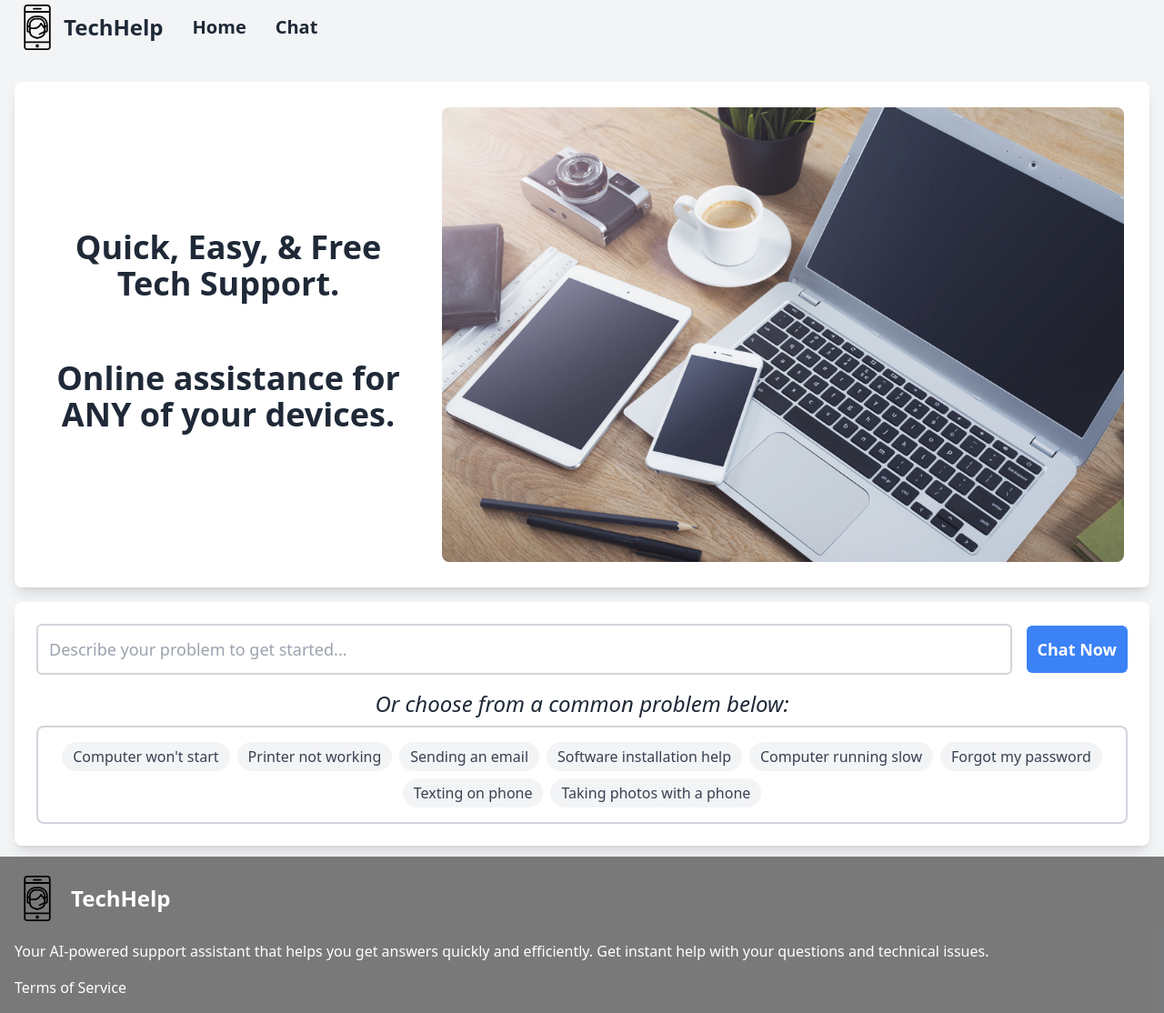
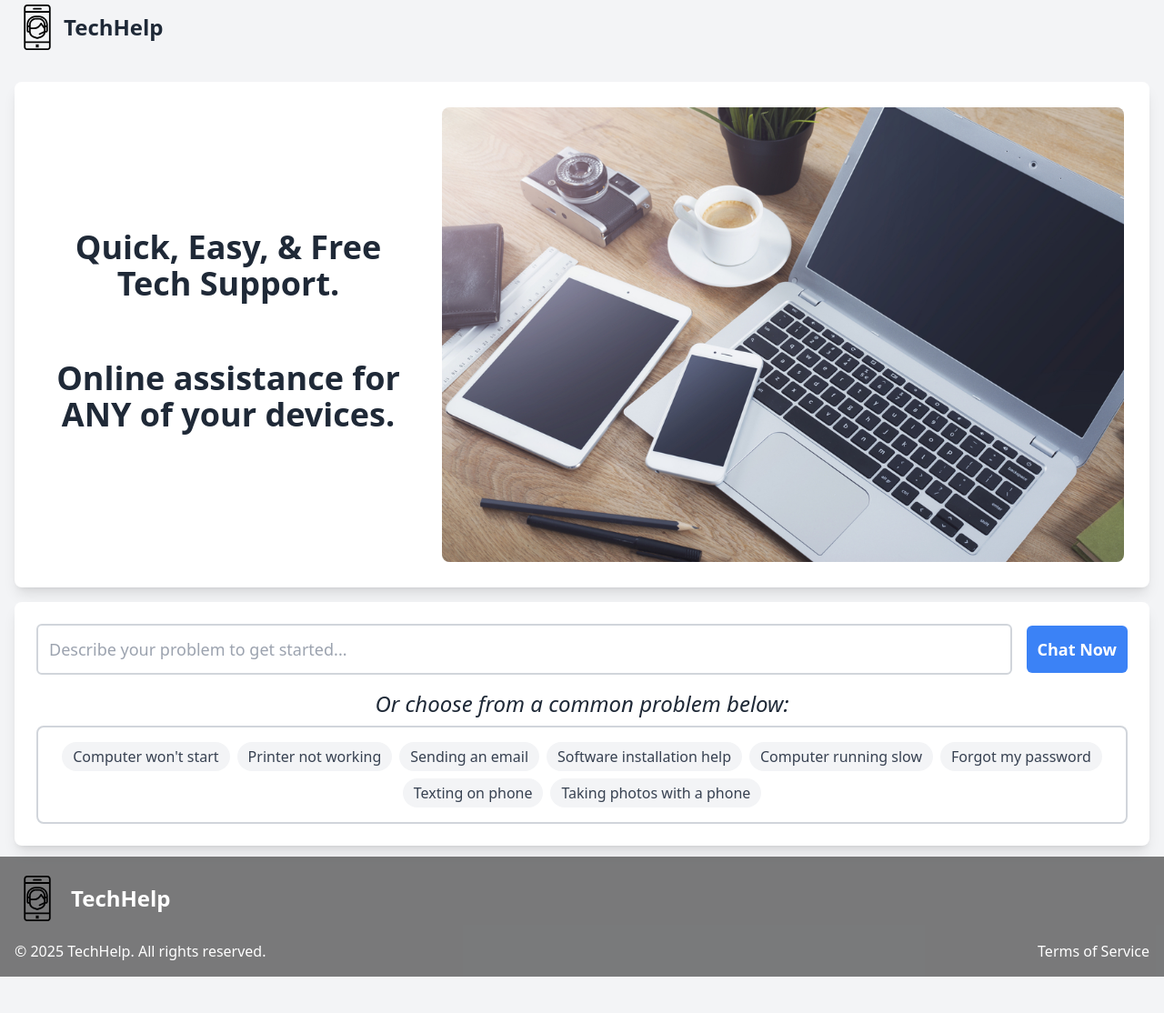
Before and after one commit to Dev-Harold/helpy-chatty, a Next.js app: page / in a window 1280 px wide. Shown: the whole page at 91% size. After the commit the page ends 1074 px from the top, so only its background shows below. Built offline with nearby package versions, Linux system fonts and the light colour scheme.

Commit message:
Fixed bunch of stuff

```diff
--- a/src/app/actions/AI.ts
+++ b/src/app/actions/AI.ts
@@ -87,6 +87,7 @@ async function chatSentReconnaissance(message: ChatMessage, state: State): Promi
       If you do not have enough information to provide a simple step-by-step solution to the user, you must set goToStepByStep to false.
       Never Repeat the same question to the user.
       Never ask the user technical questions that the average elderly person would not know the answer to.
+
       Here is the conversation history:
       MESSAGE HISTORY:
       ${messagesHistoryAsString}
@@ -298,7 +299,7 @@ async function chatSentStepByStep(message: ChatMessage, state: State) {
       },
       stepGuide: {
         steps: (jsonResponse.content[0] as ToolResponse).input.steps || [],
-        currentStep: 0,
+        currentStep: 1,
       }
     }
   return {success:true, state: newState};
@@ -351,7 +352,7 @@ export async function getNewTokenAndEnsureChannelIsCreated(channelId: string) {
       const channel = streamClient.channel('messaging', channelId, {
         members: [ANON_USER_ID, BOT_USER_ID],
         created_by_id: ANON_USER_ID,
-        name: 'Helping Chat',
+        name: 'Helping Channel',
       });
       await channel.create();
       console.log('New channel created:', channel.cid);
--- a/src/app/page.tsx
+++ b/src/app/page.tsx
@@ -57,6 +57,12 @@ export default function Home() {
     router.push(`/chat/${chatId}?message=${encodedMessage}`)
   }
 
+  const handleQuickAction = (action: QuickAction) => {
+    const chatId = uuidv4()
+    const encodedMessage = encodeURIComponent(action.long)
+    router.push(`/chat/${chatId}?message=${encodedMessage}`)
+  }
+
   return (
     <>
       <Navbar />
@@ -110,7 +116,7 @@ export default function Home() {
                   <button
                     key={action.short}
                     type="button"
-                    onClick={() => setMessage(action.long)}
+                    onClick={() => handleQuickAction(action)}
                     className="bg-gray-100 hover:bg-gray-200 text-gray-700 px-3 py-1 rounded-full text-base transition-colors"
                   >
                     {action.short}
--- a/src/components/Footer.tsx
+++ b/src/components/Footer.tsx
@@ -15,10 +15,6 @@ export default function Footer() {
               </div>
               <div className="text-white font-black text-2xl ml-3 font-bold">TechHelp</div>
             </div>
-            <p className="text-gray-300 mb-4 max-w-md">
-              Your AI-powered support assistant that helps you get answers quickly and efficiently.
-              Get instant help with your questions and technical issues.
-            </p>
             <div className="flex space-x-4">
               <a
                 href="mailto:support@helpychatty.com"
@@ -33,17 +29,16 @@ export default function Footer() {
             </div>
           </div>
           {/* Quick Links */}
-          <div>
-            <ul className="space-y-2">
-              <li>
-                <Link
-                  href="/terms"
-                  className="text-gray-300 hover:text-white underline transition-colors"
-                >
-                  Terms of Service
-                </Link>
-              </li>
-            </ul>
+          <div className="flex flex-row items-end justify-between">
+            <div className="text-gray-300">© 2025 TechHelp. All rights reserved.</div>
+            <div className="flex items-center">
+            <Link
+              href="/terms"
+              className="text-gray-300 hover:text-white underline transition-colors ml-4"
+            >
+              Terms of Service
+            </Link>
+            </div>
           </div>
         </div>
       </div>
--- a/src/components/Navbar.tsx
+++ b/src/components/Navbar.tsx
@@ -1,8 +1,12 @@
 'use client'
 
 import Link from 'next/link'
+import { usePathname } from 'next/navigation'
 
 export default function Navbar() {
+  const pathname = usePathname()
+  const isHomePage = pathname === '/'
+
   return (
     <nav className="navigation-bar h-[50px] w-full bg-gradient-to-r from-blue-600 to-blue-800 z-50 max-w-7xl mx-auto">
       <div className="flex items-center justify-between h-full px-4">
@@ -15,12 +19,11 @@ export default function Navbar() {
 
         {/* Navigation Links */}
         <div className="navigation-links flex items-center">
-          <Link href="/" className="text-black text-xl hover:text-gray-700 font-semibold">
-            Home
-          </Link>
-          <Link href="/chat" className="text-black text-xl hover:text-gray-700 font-semibold ml-16">
-            Chat
-          </Link>
+          {!isHomePage && (
+            <Link href="/" className="text-black text-xl hover:text-gray-700 font-semibold">
+              Home
+            </Link>
+          )}
         </div>
       </div>
     </nav>
```
